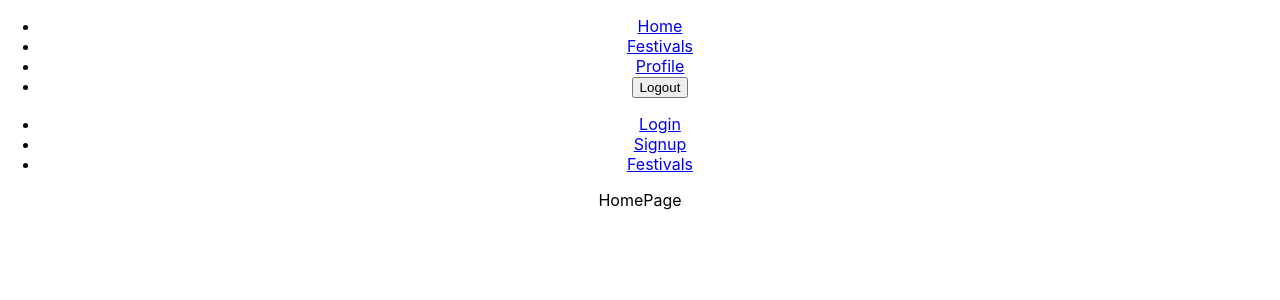
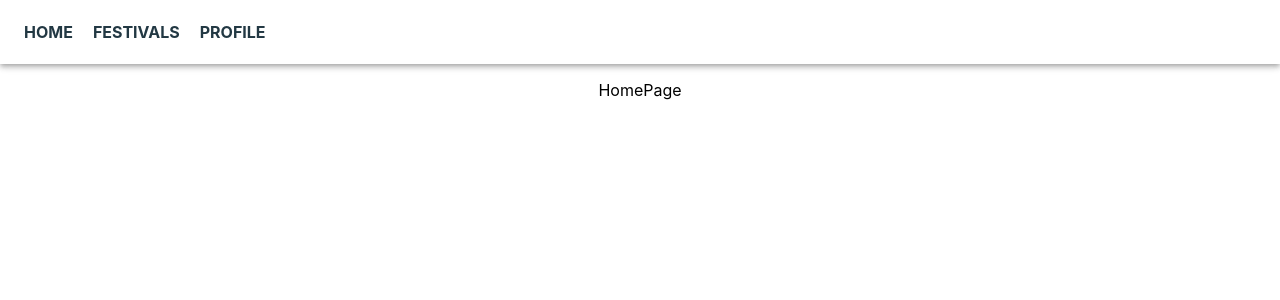
Before and after one commit to ci6803/wobbly-client, a React (Create React App) app: page / in a window 1280 px wide. Shown: the top 300 px of the page. Built offline with nearby package versions, Linux system fonts and the light colour scheme; the HTML template or start-up script is replaced by a standard one.

Commit message:
navbar layout

```diff
--- a/package.json
+++ b/package.json
@@ -3,10 +3,14 @@
   "version": "0.1.0",
   "private": true,
   "dependencies": {
+    "@emotion/react": "^11.10.4",
+    "@emotion/styled": "^11.10.4",
+    "@mui/material": "^5.10.4",
     "@testing-library/jest-dom": "^5.16.5",
     "@testing-library/react": "^13.4.0",
     "@testing-library/user-event": "^13.5.0",
     "axios": "^0.27.2",
+    "framer-motion": "^7.3.2",
     "react": "^18.2.0",
     "react-dom": "^18.2.0",
     "react-router-dom": "^6.3.0",
--- a/src/App.js
+++ b/src/App.js
@@ -8,13 +8,13 @@ import LoginPage from "./pages/LoginPage";
 import ProfilePage from "./pages/ProfilePage";
 import SignUpPage from "./pages/SignupPage";
 import ErrorPage from "./pages/ErrorPage";
-import Navbar from "./components/Navbar";
+import ResponsiveAppBar from "./components/Navbar";
 import AddFestivalPage from "./pages/AddFestivalPage";
 
 function App() {
   return (
     <div className="App">
-      <Navbar />
+      <ResponsiveAppBar />
       <Routes>
         <Route path="/" element={<HomePage />} />
         <Route path='/festival/add' element={<AddFestivalPage/>}/>
--- a/src/components/Navbar.js
+++ b/src/components/Navbar.js
@@ -1,45 +1,33 @@
-import React from "react";
-import { Link } from "react-router-dom";
+import * as React from 'react';
+import AppBar from '@mui/material/AppBar';
+import Box from '@mui/material/Box';
+import Toolbar from '@mui/material/Toolbar';
+import Container from '@mui/material/Container';
+import { Link } from 'react-router-dom';
+import { motion } from 'framer-motion';
 
-function Navbar() {
+const ResponsiveAppBar = () => {
   return (
-    <div>
-      {/* add condition for autentication */}
-      {/* add logo*/}
-      {/* add logout */}
-      <header>
-        <ul>
-          <li>
-            <Link to="/">Home</Link>
-          </li>
-          <li>
-            <Link to="/festival">Festivals</Link>
-          </li>
-          <li>
-            <Link to="/profile">Profile</Link>
-          </li>
-          <li>
-            <form action="">
-              <button>Logout</button>
-            </form>
-          </li>
-        </ul>
-      </header>
-      <header>
-        <ul>
-          <li>
-            <Link to="/login">Login</Link>
-          </li>
-          <li>
-            <Link to="/signup">Signup</Link>
-          </li>
-          <li>
-            <Link to="/festival">Festivals</Link>
-          </li>
-        </ul>
-      </header>
-    </div>
+    <motion.div initial={{y: -50}} animate={{y:0}}>
+          <AppBar position="static" sx={{background: 'transparent'}}>
+      <Container maxWidth="xl">
+        <Toolbar disableGutters>
+          <Box>
+            <Link style={{textDecoration: 'none', color: '#223843'}} to='/'><strong>HOME</strong></Link>
+            <Link style={{textDecoration: 'none', color: '#223843', marginLeft: 20}} to='/festival'><strong>FESTIVALS</strong></Link>
+            <Link style={{textDecoration: 'none', color: '#223843', marginLeft: 20}} to='/profile'><strong>PROFILE</strong></Link>
+          </Box>
+          {/* BELOW IS FOR IF THE USER IS NOT SIGNED IN */}
+          {/* <Box>
+            <Link style={{textDecoration: 'none', color: '#223843'}} to='/signup'><strong>SIGNUP</strong></Link>
+            <Link style={{textDecoration: 'none', color: '#223843', marginLeft: 20}} to='/login'><strong>LOGIN</strong></Link>
+            <Link style={{textDecoration: 'none', color: '#223843', marginLeft: 20}} to='/festival'><strong>FESTIVALS</strong></Link>
+          </Box> */}
+        </Toolbar>
+      </Container>
+    </AppBar>
+    </motion.div>
   );
-}
+};
 
-export default Navbar;
+export default ResponsiveAppBar;
```
Also changed, not shown: 1 other file (tests, documents, lock files or other folders).
